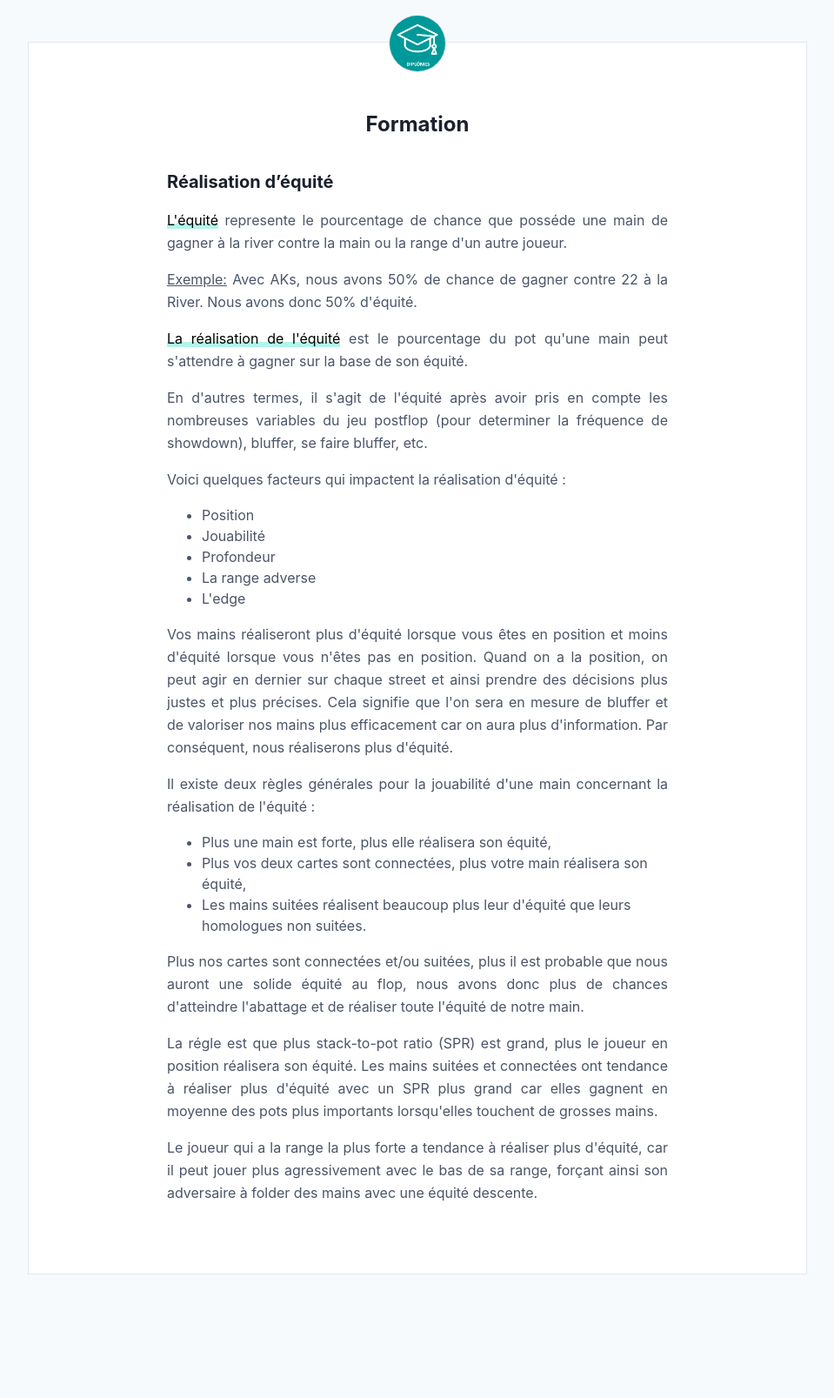
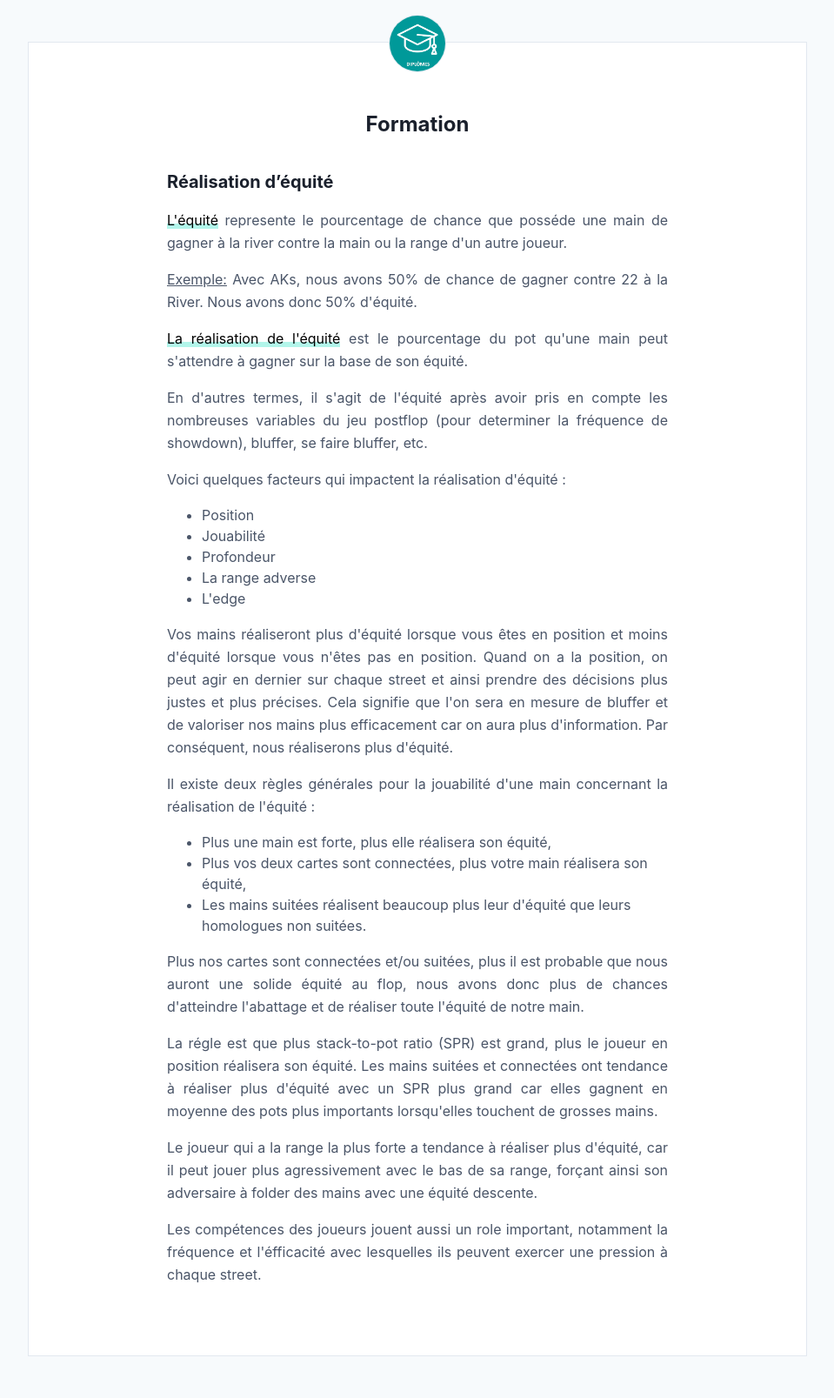
Before and after one commit to greglejeune/blog, a Jekyll site: the page built from _posts/2020-03-03-masterclass.md, in a window 1280 px wide. Shown: the whole page at 87% size, without its empty margins (160-1119 px from the left). Built offline with Jekyll 4.4.1, drawn with Linux system fonts in a browser that asks for light colours; before the commit the page ends 1513 px from its top, so only the background shows below that.

Commit message:
Update 2020-03-03-masterclass.md

```diff
--- a/_posts/2020-03-03-masterclass.md
+++ b/_posts/2020-03-03-masterclass.md
@@ -47,4 +47,7 @@ categories: poker
   <p>
     Le joueur qui a la range la plus forte a tendance à réaliser plus d'équité, car il peut jouer plus agressivement avec le bas de sa range, forçant ainsi son adversaire à folder des mains avec une équité descente.
   </p>
+  <p>
+    Les compétences des joueurs jouent aussi un role important, notamment la fréquence et l'éfficacité avec lesquelles ils peuvent exercer une pression à chaque street.
+  </p>
 </div>
```
